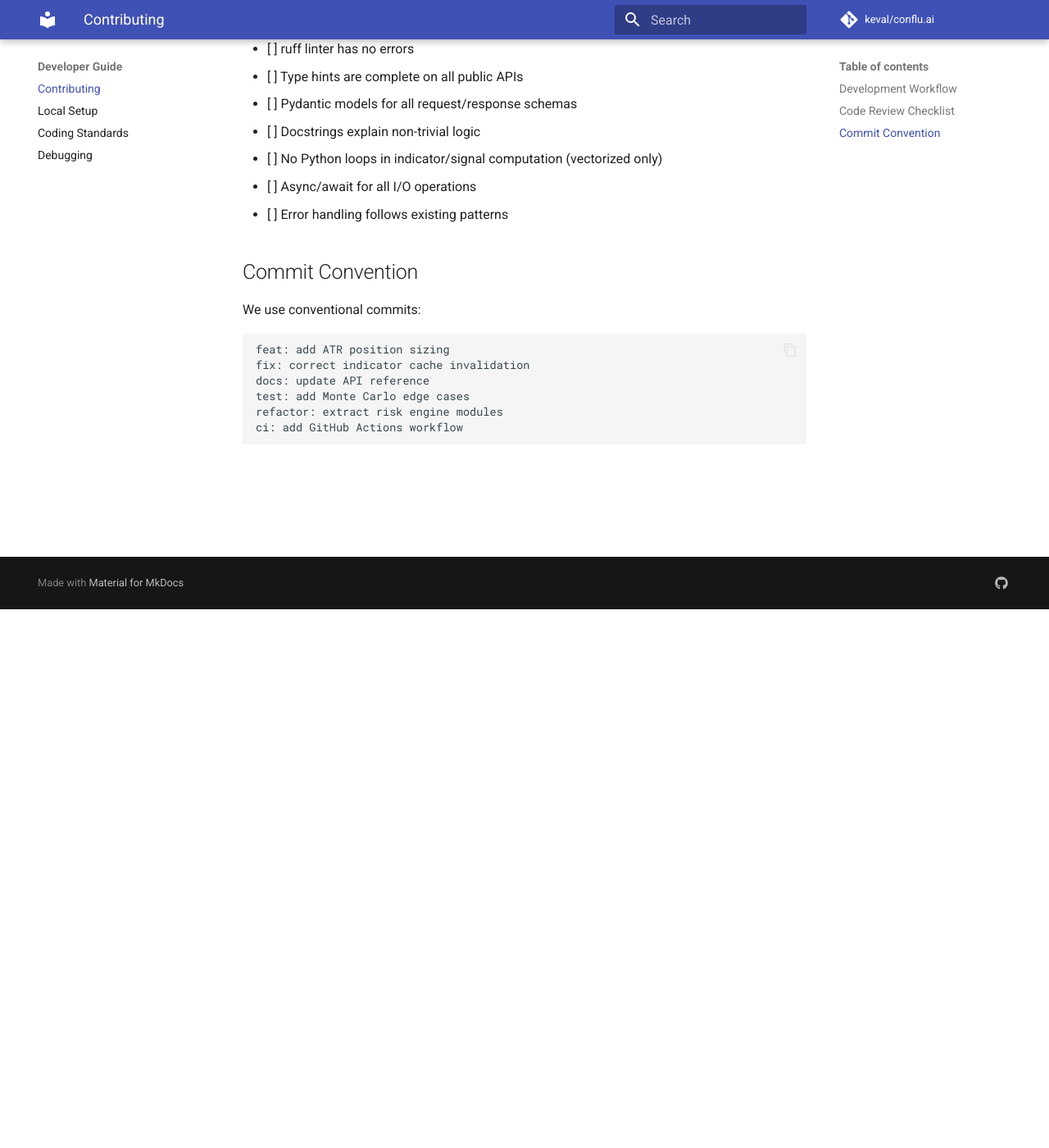
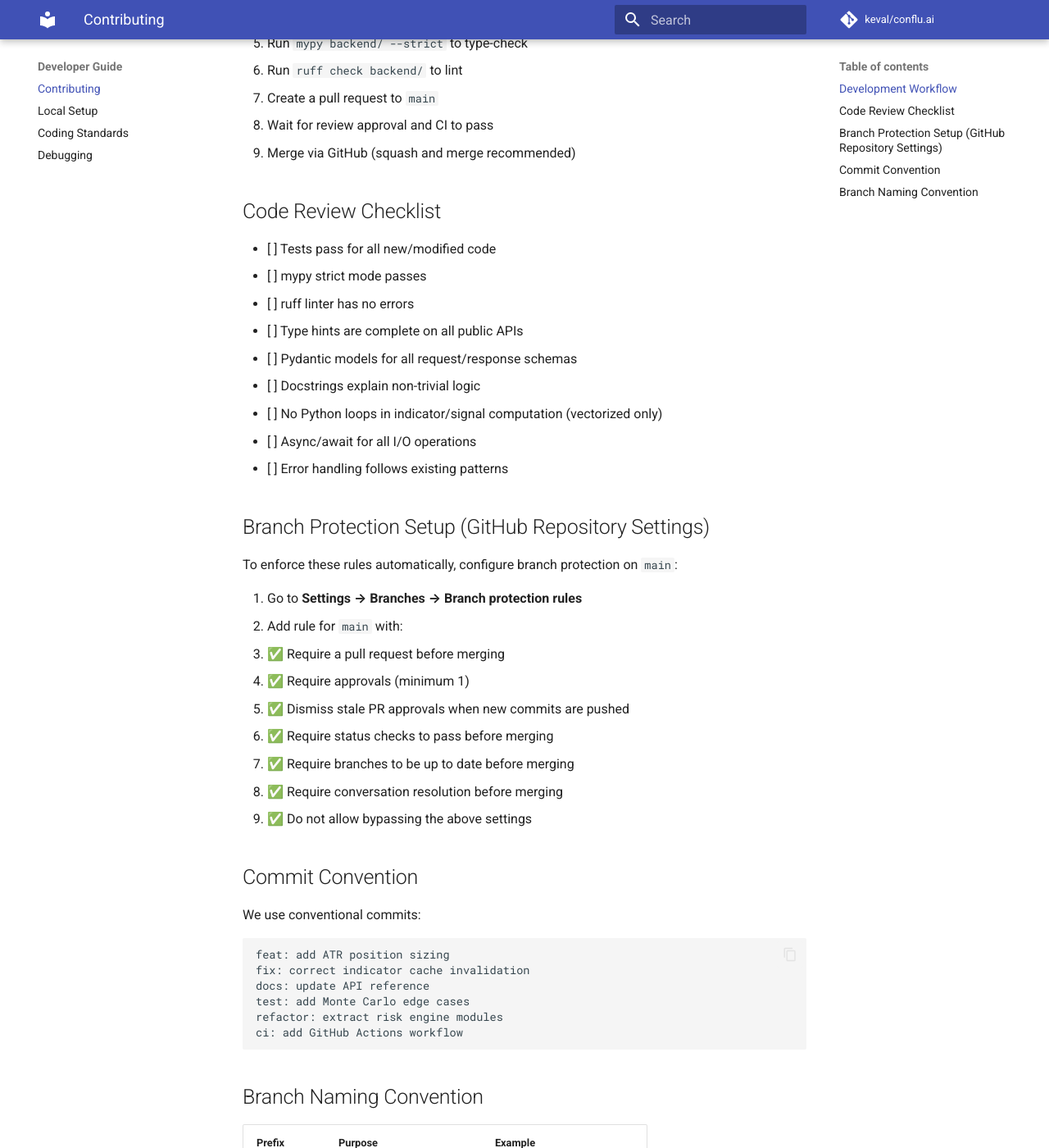
Before and after one commit to mk-keval/conflu.ai, an MkDocs documentation site: the page built from docs/dev-guide/contributing.md, in a window 1280 px wide and 1400 px high, scrolled down 657 px. Shown: the whole window at 82% size. Built offline with MkDocs 1.6.1 and Material for MkDocs 9.7.7, drawn with Linux system fonts in a browser that asks for light colours; comment, search, counter and statistics services are not loaded; some of the changed text lies outside the part shown.

Commit message:
docs: add branch protection rules to CONTRIBUTING.md
- Mandatory: no direct commits to main
- All work via feature branches + PRs
- Branch protection setup instructions
- Branch naming convention table

````diff
--- a/docs/dev-guide/contributing.md
+++ b/docs/dev-guide/contributing.md
@@ -2,13 +2,24 @@
 
 ## Development Workflow
 
-1. Create a feature branch from `main`
+**🚨 MANDATORY: Branch Protection Rules**
+
+- **NO direct commits to `main`** — All changes MUST go through Pull Requests
+- **All work on feature branches** — Use branch prefixes: `feat/`, `fix/`, `chore/`, `docs/`, `refactor/`, `test/`
+- **PRs require review** — At least one approval before merge
+- **CI must pass** — All checks (tests, linting, type-check) must pass before merge
+
+---
+
+1. Create a feature branch from `main` (e.g., `git checkout -b feat/your-feature-name`)
 2. Make changes following the coding standards
 3. Write/update tests
 4. Run `pytest backend/tests/ -v` to verify
 5. Run `mypy backend/ --strict` to type-check
 6. Run `ruff check backend/` to lint
-7. Create a pull request
+7. Create a pull request to `main`
+8. Wait for review approval and CI to pass
+9. Merge via GitHub (squash and merge recommended)
 
 ## Code Review Checklist
 
@@ -22,6 +33,20 @@
 - [ ] Async/await for all I/O operations
 - [ ] Error handling follows existing patterns
 
+## Branch Protection Setup (GitHub Repository Settings)
+
+To enforce these rules automatically, configure branch protection on `main`:
+
+1. Go to **Settings → Branches → Branch protection rules**
+2. Add rule for `main` with:
+   - ✅ Require a pull request before merging
+   - ✅ Require approvals (minimum 1)
+   - ✅ Dismiss stale PR approvals when new commits are pushed
+   - ✅ Require status checks to pass before merging
+   - ✅ Require branches to be up to date before merging
+   - ✅ Require conversation resolution before merging
+   - ✅ Do not allow bypassing the above settings
+
 ## Commit Convention
 
 We use conventional commits:
@@ -34,3 +59,16 @@ test: add Monte Carlo edge cases
 refactor: extract risk engine modules
 ci: add GitHub Actions workflow
 ```
+
+## Branch Naming Convention
+
+| Prefix | Purpose | Example |
+|--------|---------|---------|
+| `feat/` | New features | `feat/user-authentication` |
+| `fix/` | Bug fixes | `fix/login-redirect-loop` |
+| `chore/` | Maintenance, config | `chore/update-dependencies` |
+| `docs/` | Documentation | `docs/api-reference` |
+| `refactor/` | Code restructuring | `refactor/risk-engine` |
+| `test/` | Test additions | `test/integration-screener` |
+| `perf/` | Performance improvements | `perf/query-optimization` |
+| `security/` | Security fixes | `security/input-validation` |
````
